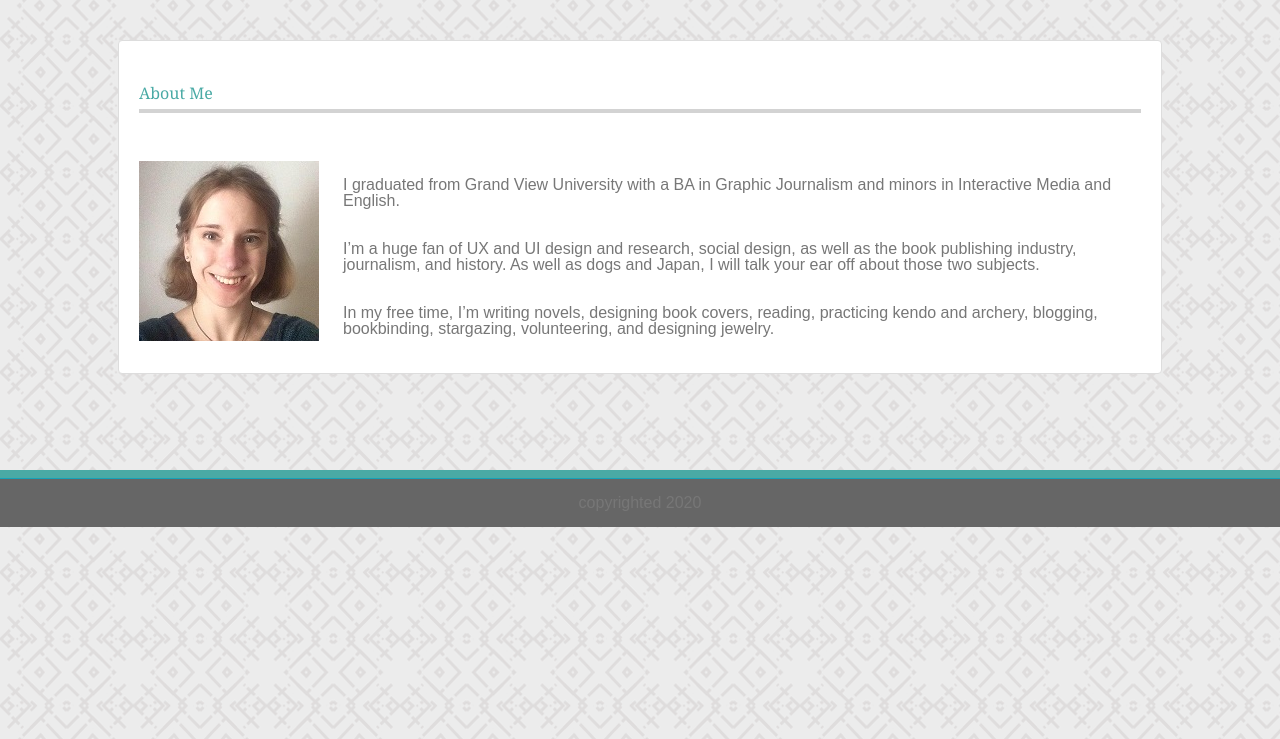
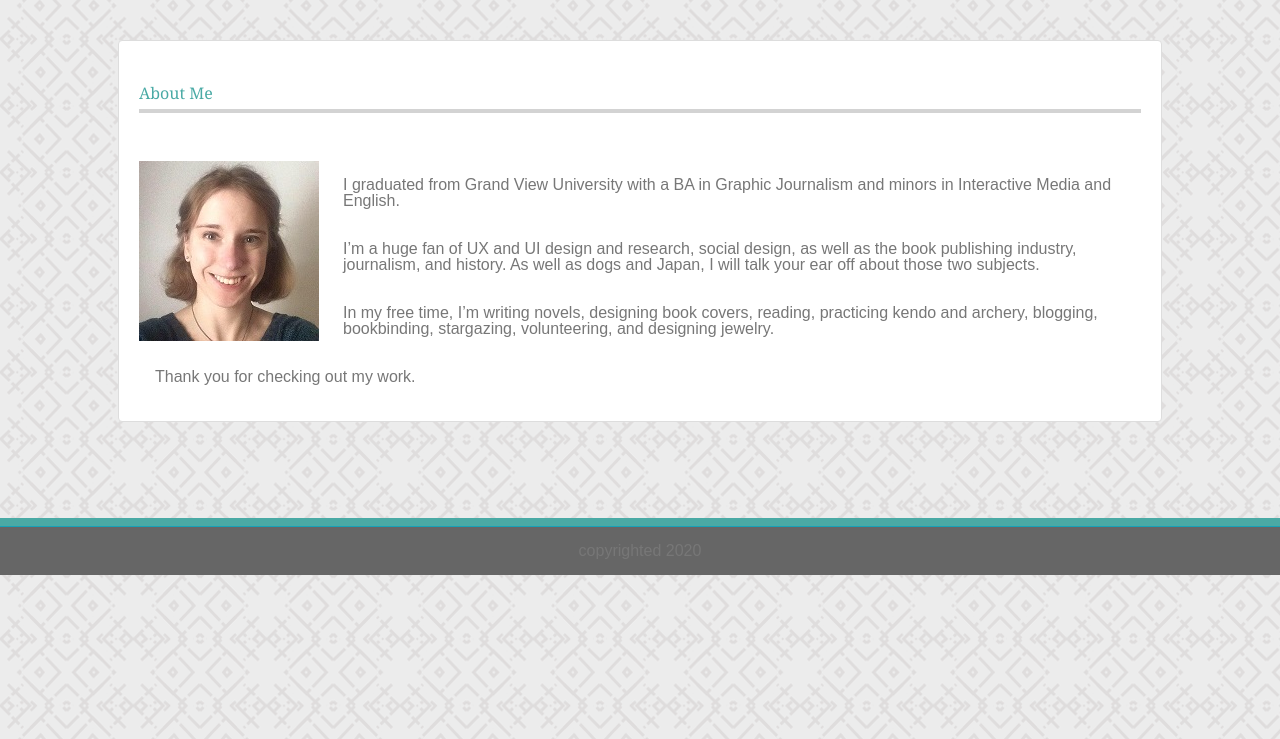
Before and after one commit to SarehPrice/Sarah-Price-prework, a plain HTML site: page Module-1_Assessment/index.html in a window 1280 px wide. Shown: the part 61-800 px from the top of the page. Drawn offline with nearby package versions, Linux system fonts and the light colour scheme; files that its build step writes are made by us from their sources.

Commit message:
Finished

```diff
--- a/Module-1_Assessment/index.html
+++ b/Module-1_Assessment/index.html
@@ -3,7 +3,7 @@
 
 <head>
   <meta charset="UTF-8">
-  <title>About</title>
+  <title>About Sarah</title>
 
   <!-- Bootstrap CDN -->
   <link rel="stylesheet" href="https://stackpath.bootstrapcdn.com/bootstrap/4.1.3/css/bootstrap.min.css">
@@ -48,6 +48,7 @@
             <p class="col-sm-12 p-3">I graduated from Grand View University with a BA in Graphic Journalism and minors in Interactive Media and English. </p>
             <p class="col-sm-12 p-3">I’m a huge fan of UX and UI design and research, social design, as well as the book publishing industry, journalism, and history. As well as dogs and Japan, I will talk your ear off about those two subjects.</p>
             <p class="col-sm-12 p-3">In my free time, I’m writing novels, designing book covers, reading, practicing kendo and archery, blogging, bookbinding, stargazing, volunteering, and designing jewelry. </p>
+            <p class="col-sm-12 p-3">Thank you for checking out my work.</p>
         </div>
       </div>
     <!-- </section> -->
```
